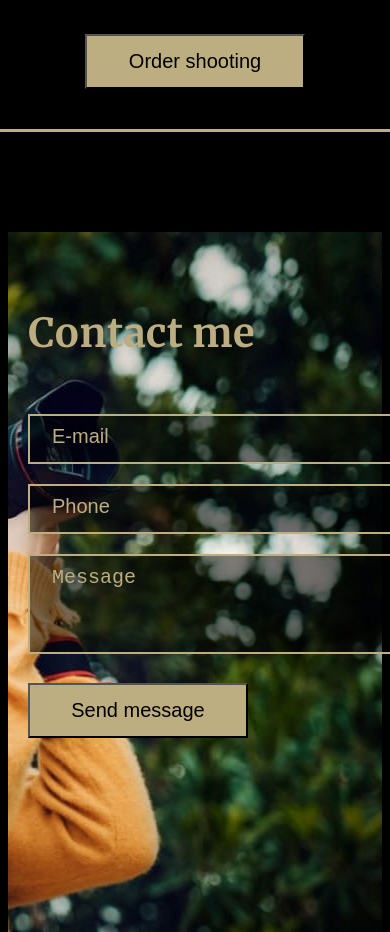
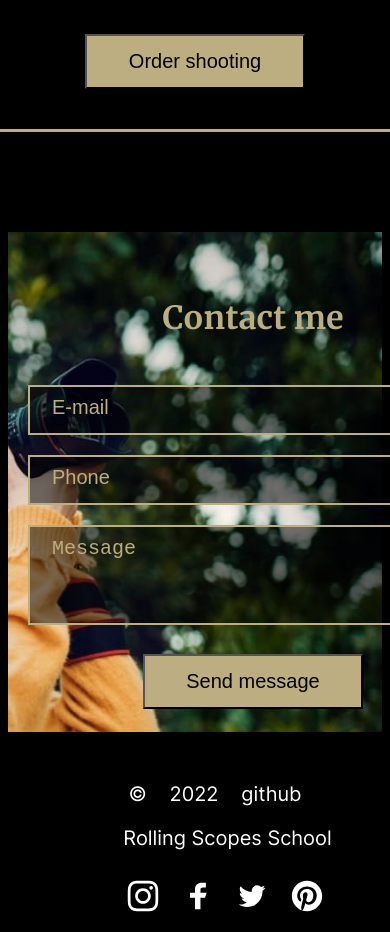
Before and after one commit to aliaksandrf/rsschool-cv, a website: page portfolio/index.html in a window 390 px wide. Shown: the part 7960-8892 px from the top of the page. Drawn offline with Linux system fonts and the light colour scheme.

Commit message:
feat: add contacts adaptive

```diff
--- a/portfolio/sass/components/_contacts.scss
+++ b/portfolio/sass/components/_contacts.scss
@@ -4,7 +4,6 @@
     background-position: center 100px;
     background-repeat: no-repeat;
     height: 800px;
-
 }
 
 .contact-container{
@@ -53,3 +52,32 @@
 .contact-form_button{
     padding-top: 27px;
 }
+
+
+@media (max-width: 768px) {
+    .contact-container{
+        margin: 0 auto;
+    }
+
+    .contact-title{
+        @include font(3.2rem, 6.4rem, 700, normal);
+        width: 100%;
+        text-align: center;
+    }
+
+    .contact-form_button{
+        width: 100%;
+        text-align: center;
+    }
+
+    .contact{
+        padding-top: 100px;
+        background-image: url(../../img/contacts/contacts-small.jpg);
+        background-position: center 100px;
+        background-repeat: no-repeat;
+        height: 600px;
+    }
+
+
+
+}
```
Also changed, not shown: portfolio/img/contacts/contacts-small.jpg (added), portfolio/sass/style.css, 1 other file.
